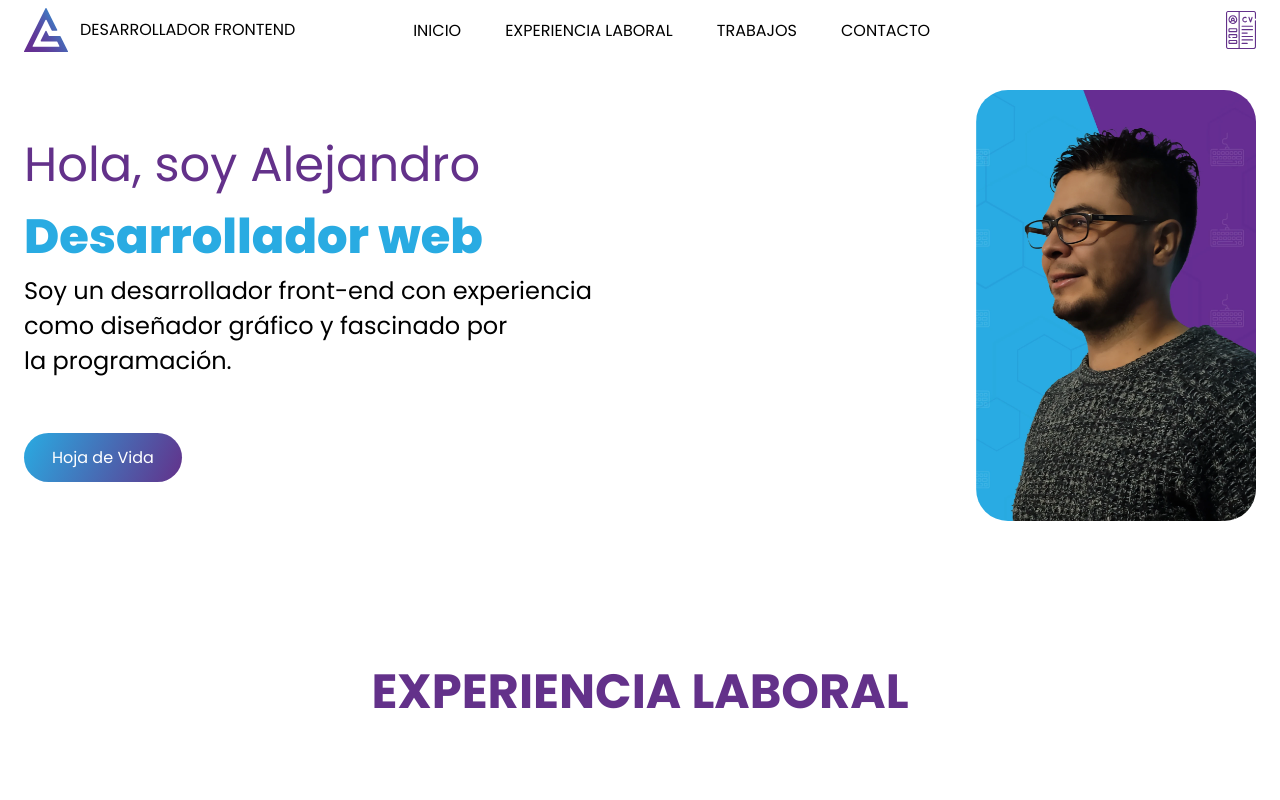
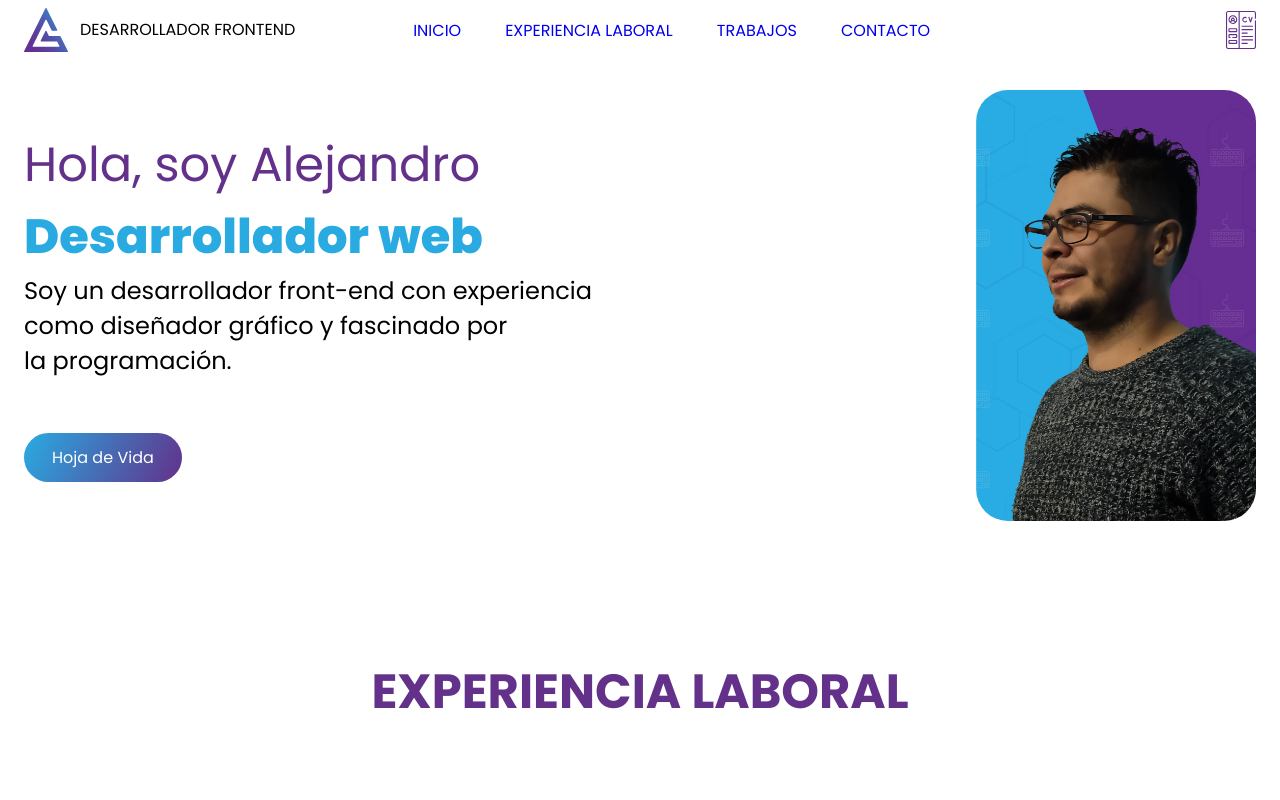
Before and after one commit to alejox/portfolio, a React (Vite) app: page / in a window 1280 px wide. Shown: the top 800 px of the page. Built offline with nearby package versions, Linux system fonts and the light colour scheme.

Commit message:
fix navigation

```diff
--- a/package.json
+++ b/package.json
@@ -4,7 +4,6 @@
   "homepage": "https://alejoxcode.com/",
   "version": "0.0.0",
   "type": "module",
-
   "scripts": {
     "predeploy": "npm run build",
     "deploy": "gh-pages -d dist",
@@ -20,7 +19,8 @@
     "lottie-react": "^2.4.0",
     "react": "^18.2.0",
     "react-dom": "^18.2.0",
-    "react-hook-form": "^7.50.0"
+    "react-hook-form": "^7.50.0",
+    "react-router-dom": "^6.22.0"
   },
   "devDependencies": {
     "@types/react": "^18.2.43",
--- a/src/components/Footer/Footer.scss
+++ b/src/components/Footer/Footer.scss
@@ -3,6 +3,7 @@
 .footer {
   display: grid;
   gap: 90px;
+  z-index: -1 ;
   &__content {
     display: grid;
     grid-template-columns: repeat(2, 1fr);
@@ -59,4 +60,5 @@
   .btn{
     width: 100%;
   }
+
 }
--- a/src/components/NavBar/NavBar.jsx
+++ b/src/components/NavBar/NavBar.jsx
@@ -4,6 +4,7 @@ import Logo from "../icons/Logo";
 import close from "../icons/close.svg";
 import menubar from "../icons/menu-hamburguesa.svg";
 import cv from "../icons/cv.svg";
+
 
 const NavBar = () => {
   const navRef = useRef();
@@ -18,10 +19,10 @@ const NavBar = () => {
         <p>DESARROLLADOR FRONTEND</p>
       </div>
       <nav ref={navRef}>
-        <a href="/#home">INICIO</a>
-        <a href="/#experience">EXPERIENCIA LABORAL</a>
-        <a href="/#works">TRABAJOS</a>
-        <a href="/#contact">CONTACTO</a>
+        <a href="/#home" onClick={showNavbar}>INICIO</a>
+        <a href="/#experience" onClick={showNavbar}>EXPERIENCIA LABORAL</a>
+        <a href="/#works" onClick={showNavbar}>TRABAJOS</a>
+        <a href="/#contact" onClick={showNavbar}>CONTACTO</a>
         <button className="nav-btn nav-close-btn" onClick={showNavbar}>
           <img src={close} alt="" />
         </button>
--- a/src/components/NavBar/NavBar.scss
+++ b/src/components/NavBar/NavBar.scss
@@ -48,9 +48,10 @@ header {
       gap: 1.5rem;
       background-color: #fff;
       transition: 1s;
-
+      z-index: 2;
       &.responsive_nav {
         transform: translateY(100vh);
+
       }
 
       &.nav-close-btn {
@@ -73,7 +74,7 @@ header {
 
 nav a {
   margin: 0 1rem;
-  color: var(--textColor);
+
   text-decoration: none;
 
   &:hover {
--- a/src/components/WorkExperience/WorkExperience.scss
+++ b/src/components/WorkExperience/WorkExperience.scss
@@ -3,7 +3,7 @@
 .work {
   display: grid;
   gap: 90px;
-
+  z-index: -1 ;
   &__grid {
     display: grid;
     grid-template-columns: 1fr 1fr;
--- a/src/components/Works/Works.scss
+++ b/src/components/Works/Works.scss
@@ -3,6 +3,7 @@
 .works {
   display: grid;
   gap: 90px;
+
   &__text {
     font-size: 1.5rem;
     text-align: center;
```
Also changed, not shown: 1 other file (tests, documents, lock files or other folders).
